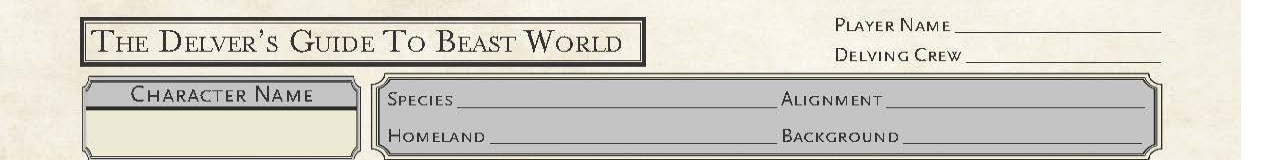
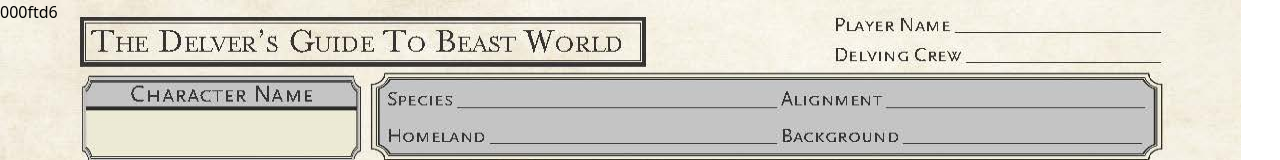
Before and after one commit to nodebotanist/beastworld-character-sheet, a Next.js app: page / in a window 1280 px wide. Shown: the top 160 px of the page. Built offline with nearby package versions, Linux system fonts and the light colour scheme.

Commit message:
Added AC/Speed/etc to sheet

```diff
--- /dev/null
+++ b/components/ac-etc-block.tsx
@@ -0,0 +1,22 @@
+import {Component, ReactPropTypes} from "react"
+
+export default class ACEtcBlock extends Component {
+    constructor(props: ReactPropTypes) {
+        super(props)
+        this.state = {
+            AC: props.AC || 0,
+            init: props.init || 0,
+            walkingSpeed: props.walkingSpeed || "0ft",
+            hitDice: props.hitDice || "d6"
+        }
+    }
+
+    render() {
+        return <div id="ac-etc-block">
+            <span className="ac">{this.state.AC}</span>
+            <span className="init">{this.state.init}</span>
+            <span className="speed">{this.state.walkingSpeed}</span>
+            <span className="hit-dice">{this.state.hitDice}</span>
+        </div>
+    }
+}
--- a/components/character-sheet.tsx
+++ b/components/character-sheet.tsx
@@ -2,6 +2,7 @@ import React, { Component } from 'react'
 import StatsBlock from './stats-block'
 import SkillsBlock from './skills-block'
 import HealthBlock from './health-block'
+import ACEtcBlock from './ac-etc-block'
 
 export default class CharacterSheet extends Component {
     constructor (props) {
@@ -13,6 +14,7 @@ export default class CharacterSheet extends Component {
             <StatsBlock />
             <SkillsBlock />
             <HealthBlock />
+            <ACEtcBlock />
         </div>
     }
 }
```
